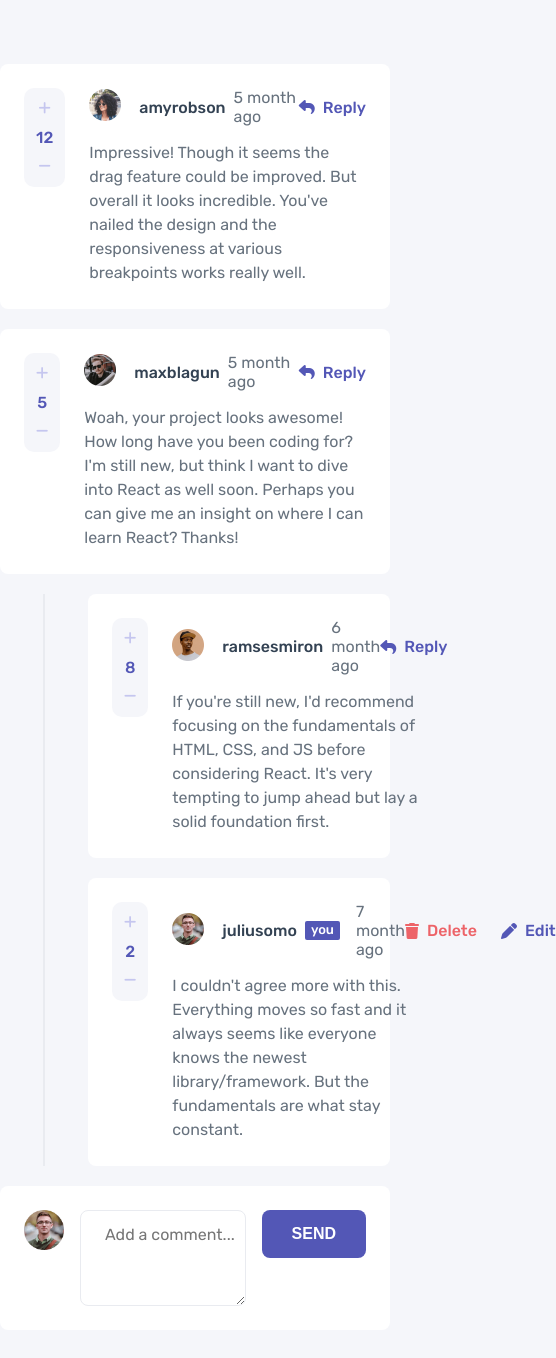
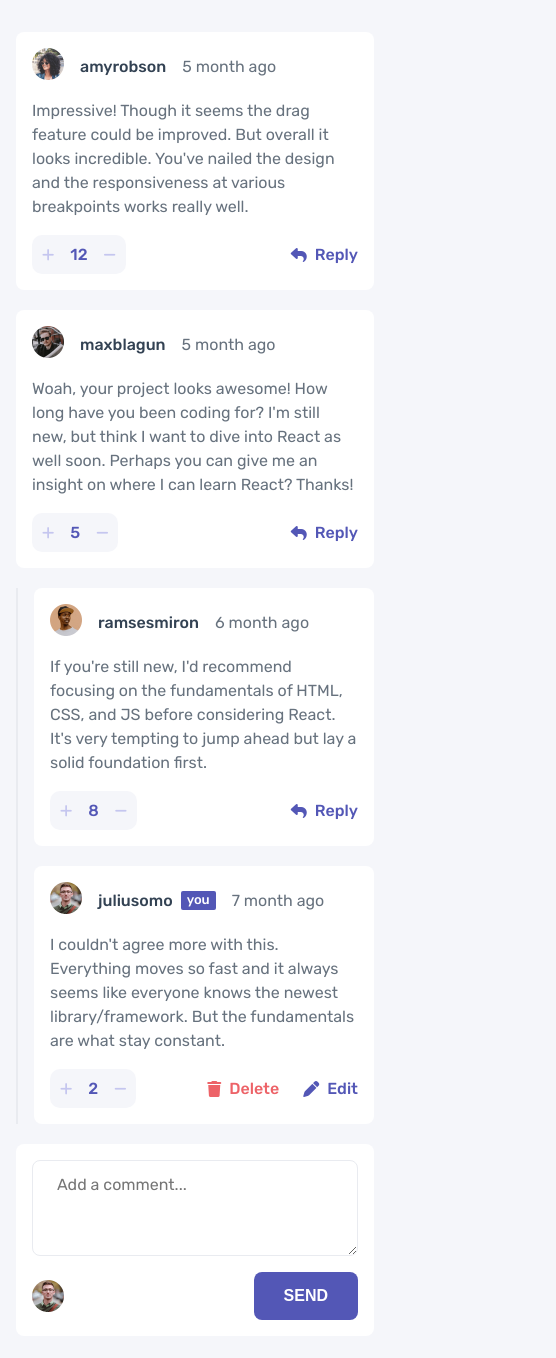
Before and after one commit to riham-kh/Interactive-comments-section, an Angular app: page / in a window 390 px wide. Shown: the top 1358 px of the page, 556 px wide, since content can reach past the window. Built offline with nearby package versions, Linux system fonts and the light colour scheme.

Commit message:
Added mobile design

```diff
--- a/src/app/app.component.scss
+++ b/src/app/app.component.scss
@@ -17,3 +17,24 @@
     width: 2px;
     background: #E9EBF0;
 }
+
+@media screen and (max-width: 760px) {
+    .comments-wrapper {
+        padding: 12px 16px;
+        margin: unset;
+    }
+
+    .replies {
+        padding-left: 18px;
+    }
+
+    .replies::before {
+        content: '';
+        height: 100%;
+        position: absolute;
+        top: 0;
+        left: 0;
+        width: 2px;
+        background: #E9EBF0;
+    }
+}
--- a/src/app/comment/comment.component.html
+++ b/src/app/comment/comment.component.html
@@ -1,6 +1,6 @@
 <div class="comment">
 
-  <div class="comment__vote">
+  <div class="comment__vote desktop">
     <a class="upvote" (click)="onVote('up')">
       <i class="fa-solid fa-plus"></i>
     </a>
@@ -19,7 +19,7 @@
       <p class="comment__period">{{comment.createdAt | toAgo}}</p>
 
 
-      <div class="comment__actions">
+      <div class="comment__actions desktop">
         @if (comment.user.username !== currentUser.username) {
         <a class="btn-reply text-moderate-blue" (click)="onReply()">
           <i class="fa-solid fa-reply"></i>
@@ -56,6 +56,38 @@
     }
 
   </div>
+
+
+  <div class="comment__mobile-actions mobile">
+    <div class="comment__vote mobile">
+      <a class="upvote" (click)="onVote('up')">
+        <i class="fa-solid fa-plus"></i>
+      </a>
+      <p class="text-moderate-blue fs-body-m m-0">{{vote.score}}</p>
+      <a class="downvote" (click)="onVote('down')">
+        <i class="fa-solid fa-minus"></i>
+      </a>
+    </div>
+
+
+    <div class="comment__actions mobile">
+      @if (comment.user.username !== currentUser.username) {
+      <a class="btn-reply text-moderate-blue" (click)="onReply()">
+        <i class="fa-solid fa-reply"></i>
+        <span>Reply</span>
+      </a>
+      }
+      @else {
+      <div class="btn-edit-delete">
+        <a class="btn-delete text-red" (click)="showConfirmationModal()">
+          <i class="fa-solid fa-trash"></i> Delete</a>
+        <a class="btn-edit text-moderate-blue" (click)="editComment()">
+          <i class="fa-solid fa-pen"></i> Edit</a>
+      </div>
+      }
+
+    </div>
+  </div>
 </div>
 
 @if (showReplyForm) {
--- a/src/app/comment/comment.component.scss
+++ b/src/app/comment/comment.component.scss
@@ -94,6 +94,12 @@
     gap: 8px;
 }
 
+.btn-reply:hover,
+.btn-edit:hover,
+.btn-delete:hover {
+    opacity: 0.6;
+}
+
 .reply__textarea {
     border: 1px solid #E9EBF0;
     font-size: var(--fs-body-m);
@@ -139,3 +145,62 @@
 .btn-cancel:hover {
     background-color: #ED636899;
 }
+
+.mobile {
+    display: none;
+}
+
+@media only screen and (max-width: 760px) {
+    .desktop {
+        display: none;
+    }
+
+    .mobile {
+        display: flex;
+    }
+
+    .comment__vote {
+        flex-direction: row;
+        padding: 10px 10px;
+        gap: 16px;
+
+        a {
+            display: flex;
+
+            i {
+                margin: auto;
+            }
+        }
+    }
+
+    .comment {
+        gap: 16px;
+        padding: 16px;
+        flex-direction: column;
+
+        &__mobile-actions {
+            width: 100%;
+            display: flex;
+            justify-content: space-between;
+        }
+
+        &__image {
+            margin-right: 16px;
+        }
+
+        &__you {
+            margin-left: 8px;
+            margin-right: 0px;
+        }
+
+        &__user {
+            margin-right: 0px;
+        }
+
+        &__period {
+            margin-left: 16px;
+        }
+    }
+
+
+}
--- a/src/app/modal/modal.component.scss
+++ b/src/app/modal/modal.component.scss
@@ -75,3 +75,14 @@
 .btn-cancel:hover {
     background-color: #67727E99;
 }
+
+@media only screen and (max-width: 760px) {
+    .modal {
+        padding: 0 16px;
+
+        &__content {
+            padding: 24px 28px;
+            gap: 16px;
+        }
+    }
+}
--- a/src/app/send-comment/send-comment.component.html
+++ b/src/app/send-comment/send-comment.component.html
@@ -1,9 +1,14 @@
 <div class="create-comment">
-    <div class="create-comment__user">
+    <div class="create-comment__user desktop">
         <img src={{currentUser.image.png}} alt={{currentUser.username}} />
     </div>
     <textarea class="create-comment__textarea" [(ngModel)]="comment" name="reply" id="reply" name="commentContent"
         placeholder="Add a comment..." id="commentContent"></textarea>
+
+    <div class="d-flex w-100">
+        <div class="create-comment__user mobile">
+            <img src={{currentUser.image.png}} alt={{currentUser.username}} />
+        </div>
 
         @if (!replyingTo){
         <button class="send-btn" (click)="handleSendComment()">SEND</button>
@@ -13,3 +18,4 @@
         <button class="send-btn" (click)="handleSendReply()">SEND</button>
         }
     </div>
+</div>
--- a/src/app/send-comment/send-comment.component.scss
+++ b/src/app/send-comment/send-comment.component.scss
@@ -42,3 +42,43 @@
         background-color: #5357B699;
     }
 }
+
+.mobile {
+    display: none;
+}
+
+
+@media only screen and (max-width: 760px) {
+    .create-comment {
+        padding: 16px;
+        width: 100%;
+    }
+
+    .desktop {
+        display: none;
+    }
+
+    .mobile {
+        display: flex;
+    }
+
+    .d-flex {
+        display: flex;
+        justify-content: space-between;
+        align-items: center;
+    }
+
+    .w-100 {
+        width: 100%;
+    }
+
+    .create-comment {
+        flex-direction: column;
+    }
+
+    .create-comment__user img {
+        width: 32px;
+        height: 32px;
+    }
+
+}
```
Lines whose indentation alone changed are shown as unchanged.
